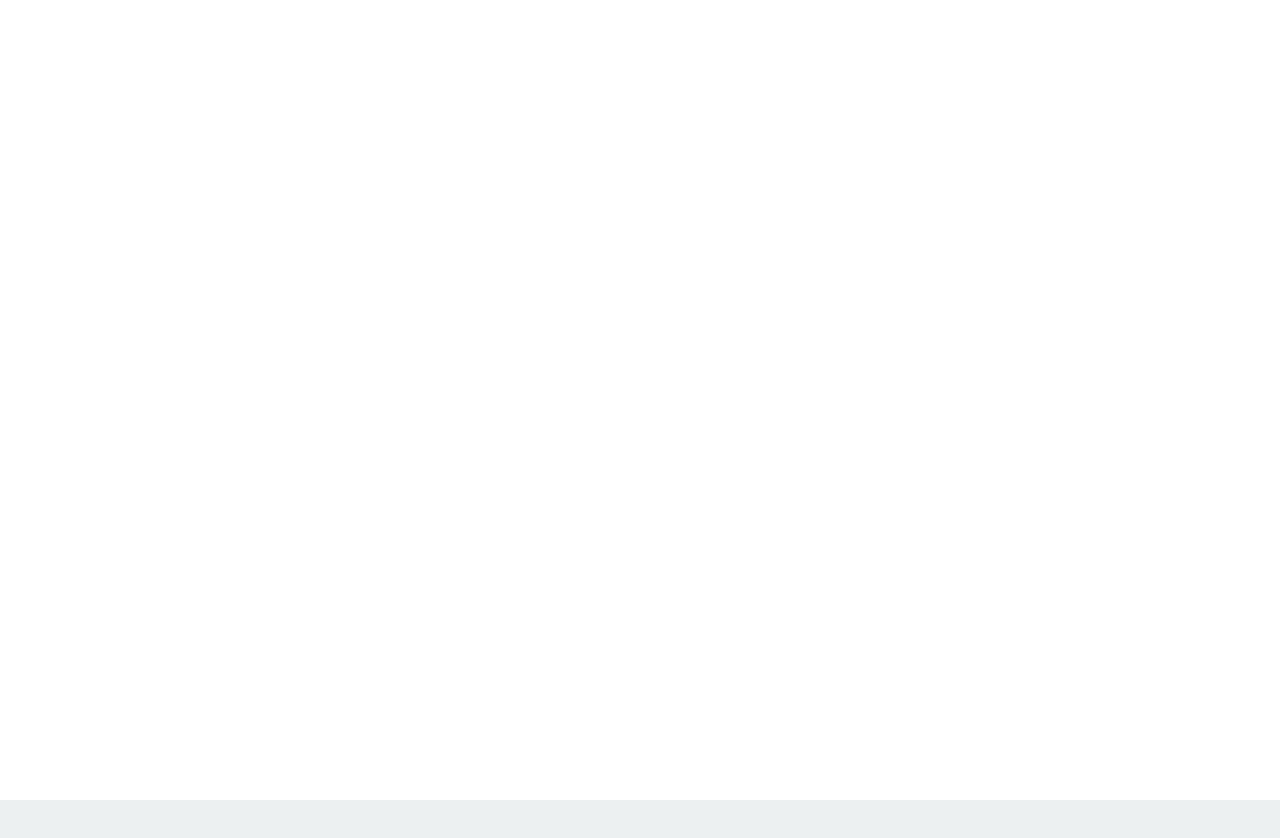
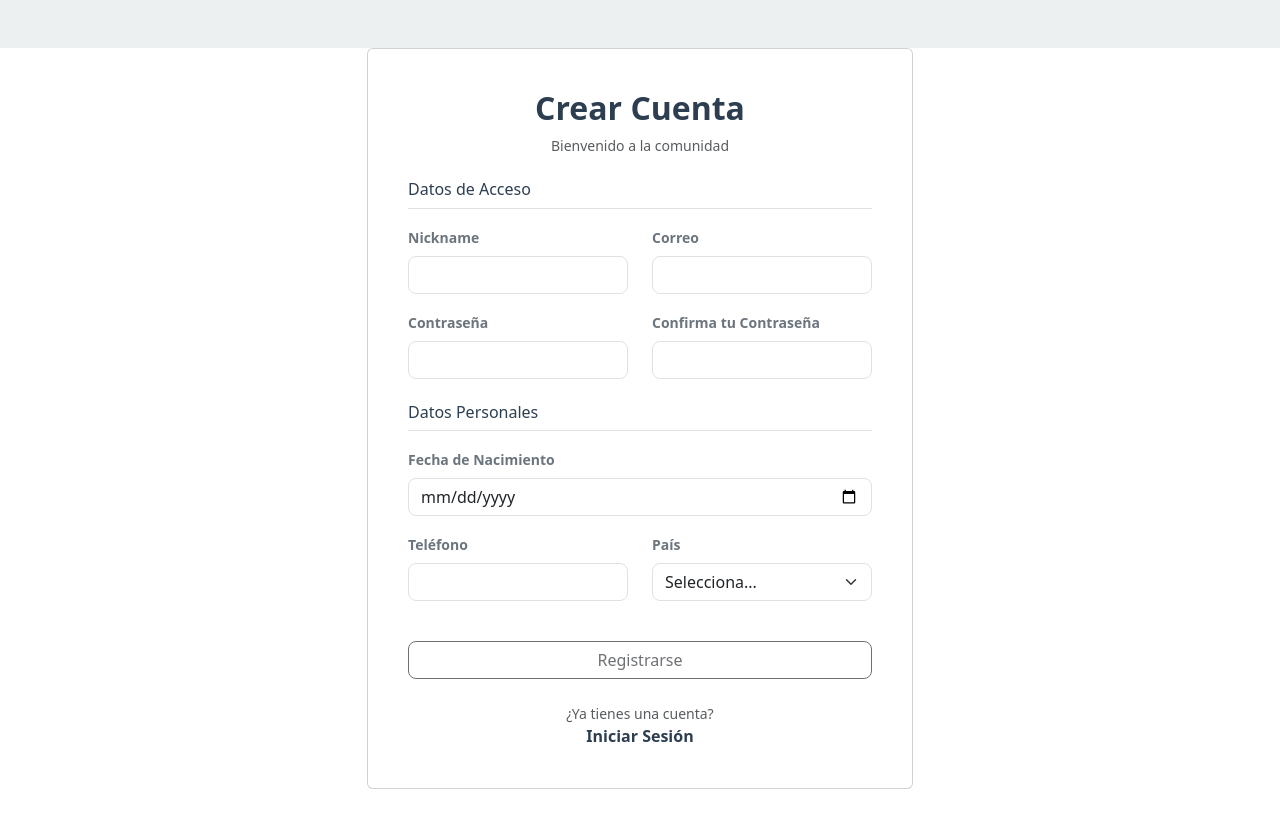
Before and after one commit to Maurelo01/TiendaVideojuegosFrontend, an Angular app: page /registro in a window 1280 px wide. Before the commit this address led to /. Shown: the top 838 px of the page. Before the commit the page ends 800 px from the top, so only its background shows below. Built offline with nearby package versions, Linux system fonts and the light colour scheme.

Commit message:
Se añadio el interfaz para el registro

```diff
--- a/src/app/app.routes.ts
+++ b/src/app/app.routes.ts
@@ -1,8 +1,10 @@
 import { Routes } from '@angular/router';
 import { LoginPage } from './pages/login-page/login-page';
+import { RegistroPage } from './pages/registro-page/registro-page';
 
 export const routes: Routes = [
     { path: 'login', component: LoginPage },
-    { path: '', redirectTo: 'login', pathMatch: 'full' }, // Por defecto ir al login
-    { path: 'home', component: LoginPage } // Temporal, luego crearemos HomePage
+    { path: 'registro', component: RegistroPage },
+    { path: '', redirectTo: 'login', pathMatch: 'full' },
+    { path: 'home', component: LoginPage }
 ];
--- a/src/app/pages/login-page/login-page.html
+++ b/src/app/pages/login-page/login-page.html
@@ -24,7 +24,7 @@
                             </div>
                             <div class="mb-4">
                                 <label for="contrasena" class="form-label text-secondary fw-bold small">Contraseña</label>
-                                <input type="contrasena"
+                                <input type="password"
                                        id="contrasena"
                                        class="form-control rounded-3"
                                        [(ngModel)]="contrasena"
--- /dev/null
+++ b/src/app/pages/registro-page/registro-page.html
@@ -0,0 +1,82 @@
+<div class="contenedor-login">
+    <div class="container my-5">
+        <div class="row justify-content-center">
+            <div class="col-md-8 col-lg-6">
+                <div class="card tarjeta-nordica p-4">
+                    <div class="card-body">
+                        <div class="text-center mb-4">
+                            <h2 class="texto-nordico fw-bold">Crear Cuenta</h2>
+                            <p class="text-muted small">Bienvenido a la comunidad</p>
+                        </div>
+                        <div *ngIf="error" class="alert alert-danger text-center shadow-sm border-0">{{ error }}</div>
+                        <div *ngIf="success" class="alert alert-success text-center shadow-sm border-0">{{ success }}</div>
+                        <form (ngSubmit)="onRegistro()" #registroForm="ngForm">
+                            <h6 class="texto-nordico border-bottom pb-2 mb-3">Datos de Acceso</h6>
+                            <div class="row">
+                                <div class="col-md-6 mb-3">
+                                    <label class="form-label text-secondary small fw-bold">Nickname</label>
+                                    <input type="text" class="form-control rounded-3" [(ngModel)]="gamer.nickname" name="nickname" required>
+                                </div>
+                                <div class="col-md-6 mb-3">
+                                    <label class="form-label text-secondary small fw-bold">Correo</label>
+                                    <input type="email" class="form-control rounded-3" [(ngModel)]="gamer.correo" name="correo" required>
+                                </div>
+                            </div>
+                            <div class="row">
+                                <div class="col-md-6 mb-3">
+                                    <label class="form-label text-secondary small fw-bold">Contraseña</label>
+                                    <input type="password"
+                                           class="form-control rounded-3"
+                                           [(ngModel)]="contrasena"
+                                           name="contrasena"
+                                           required
+                                           minlength="8">
+                                </div>
+                                <div class="col-md-6 mb-3">
+                                    <label class="form-label text-secondary small fw-bold">Confirma tu Contraseña</label>
+                                    <input type="password"
+                                           class="form-control rounded-3"
+                                           [(ngModel)]="confirmarContrasena"
+                                           name="confirmarContrasena"
+                                           required>
+                                </div>
+                            </div>
+                            <h6 class="texto-nordico border-bottom pb-2 mb-3 mt-2">Datos Personales</h6>
+                            <div class="mb-3">
+                                <label class="form-label text-secondary small fw-bold">Fecha de Nacimiento</label>
+                                <input type="date" class="form-control rounded-3" [(ngModel)]="gamer.fechaNacimiento" name="fechaNacimiento" required>
+                            </div>
+                            <div class="row">
+                                <div class="col-md-6 mb-3">
+                                    <label class="form-label text-secondary small fw-bold">Teléfono</label>
+                                    <input type="text" class="form-control rounded-3" [(ngModel)]="gamer.telefono" name="telefono">
+                                </div>
+                                <div class="col-md-6 mb-3">
+                                    <label class="form-label text-secondary small fw-bold">País</label>
+                                    <select class="form-select rounded-3 form-control" [(ngModel)]="gamer.pais" name="pais" required>
+                                        <option value="" disabled selected>Selecciona...</option>
+                                        <option value="Guatemala">Guatemala</option>
+                                        <option value="Afganistan">Afganistan</option>
+                                        <option value="Corea del norte">Corea del norte</option>
+                                        <option value="Mexico">México</option>
+                                        <option value="Estados Unidos">Estados Unidos</option>
+                                        <option value="Peru">Perú</option>
+                                    </select>
+                                </div>
+                            </div>
+                            <div class="d-grid mt-4">
+                                <button type="submit" class="btn boton-nordico rounded-3" [disabled]="!registroForm.valid">
+                                    Registrarse
+                                </button>
+                            </div>
+                        </form>
+                        <div class="text-center mt-4">
+                            <p class="small text-muted mb-0">¿Ya tienes una cuenta?</p>
+                            <a href="/login" class="texto-nordico text-decoration-none fw-bold">Iniciar Sesión</a>
+                        </div>
+                    </div>
+                </div>
+            </div>
+        </div>
+    </div>
+</div>
--- /dev/null
+++ b/src/app/pages/registro-page/registro-page.ts
@@ -0,0 +1,67 @@
+import { Component } from '@angular/core';
+import { CommonModule } from '@angular/common';
+import { FormsModule } from '@angular/forms';
+import { Router } from '@angular/router';
+import { AuthService } from '../../../services/auth.service';
+import { UsuarioGamer } from '../../../models/usuario-gamer.model';
+
+@Component({
+  selector: 'app-registro-page',
+  standalone: true,
+  imports: [CommonModule, FormsModule],
+  templateUrl: './registro-page.html',
+  styleUrls: ['./registro-page.css']
+})
+export class RegistroPage
+{
+  gamer: UsuarioGamer =
+  {
+    correo: '',
+    contraseña: '',
+    rol: 'GAMER',
+    nickname: '',
+    fechaNacimiento: '',
+    telefono: '',
+    pais: '',
+    saldoCartera: 0.00
+  };
+
+  contrasena: string = '';
+  confirmarContrasena: string = '';
+  error: string = '';
+  success: string = '';
+
+  constructor(private authService: AuthService, private router: Router) {}
+
+  onRegistro(): void
+  {
+    if (this.contrasena !== this.confirmarContrasena)
+    {
+      this.error = 'Las contraseñas no coinciden.';
+      return;
+    }
+
+    this.gamer.contraseña = this.contrasena;
+    this.error = '';
+    this.success = '';
+
+    this.authService.registrarGamer(this.gamer).subscribe
+    (
+      {
+        next: (respuesta) =>
+        {
+          console.log('Registro exitoso:', respuesta);
+          this.success = '¡Cuenta creada con éxito! Volviendo al login...';
+          setTimeout(() =>
+          {
+            this.router.navigate(['/login']);
+          }, 2000);
+        },
+        error: (err) =>
+        {
+          console.error('Error en registro:', err);
+          this.error = err.error || 'Error al registrar el usuario. Verifique los datos.';
+        }
+    });
+  }
+}
--- a/src/models/usuario.model.ts
+++ b/src/models/usuario.model.ts
@@ -2,6 +2,7 @@ export interface Usuario
 {
     idUsuario?: number;
     correo: string;
+    contraseña: string;
     rol: string; // 'ADMIN', 'EMPRESA', 'GAMER'
     fechaRegistro?: string;
 }
```
Also changed, not shown: src/app/pages/registro-page/registro-page.css (added), 1 other file (tests, documents, lock files or other folders).
